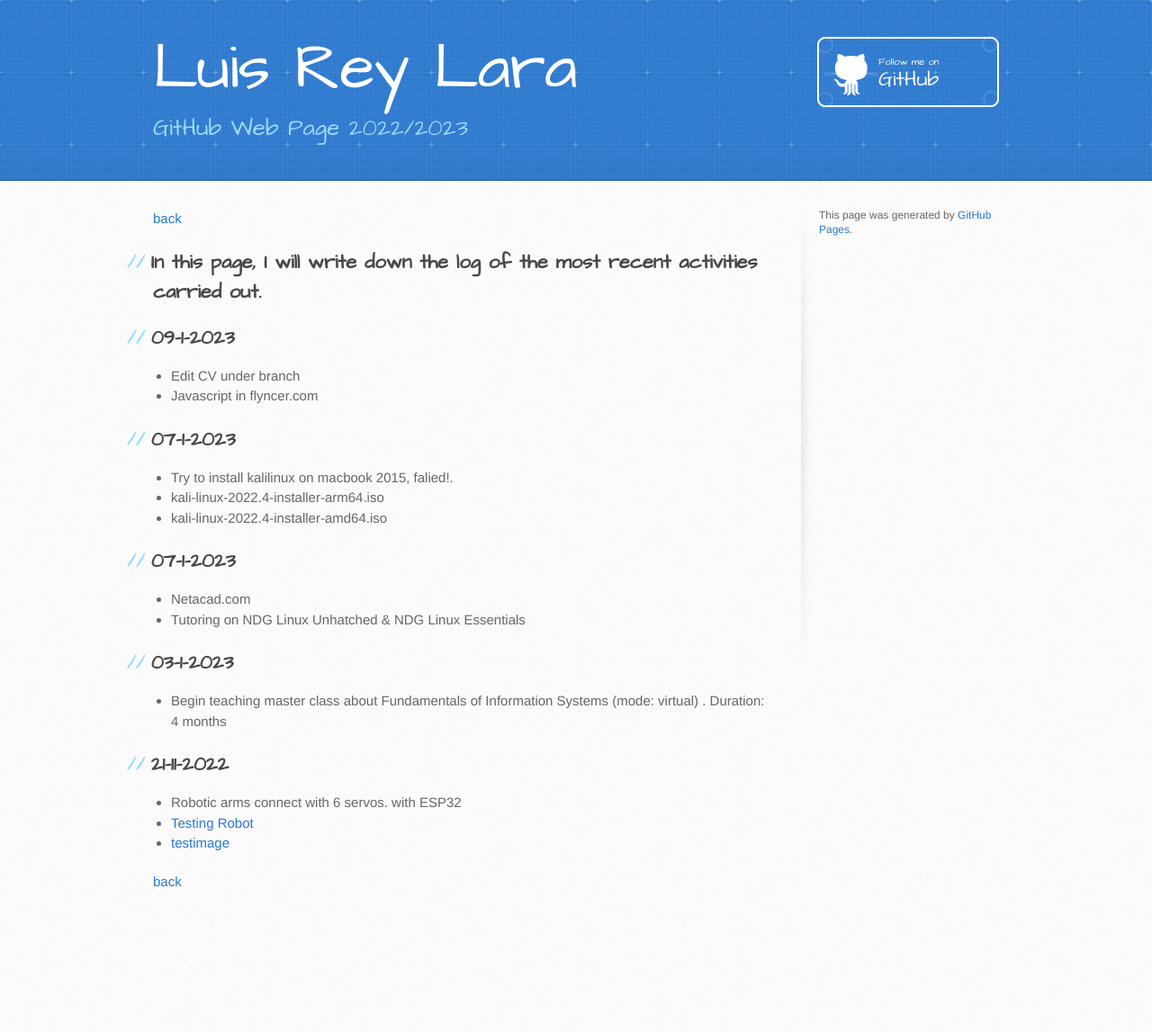
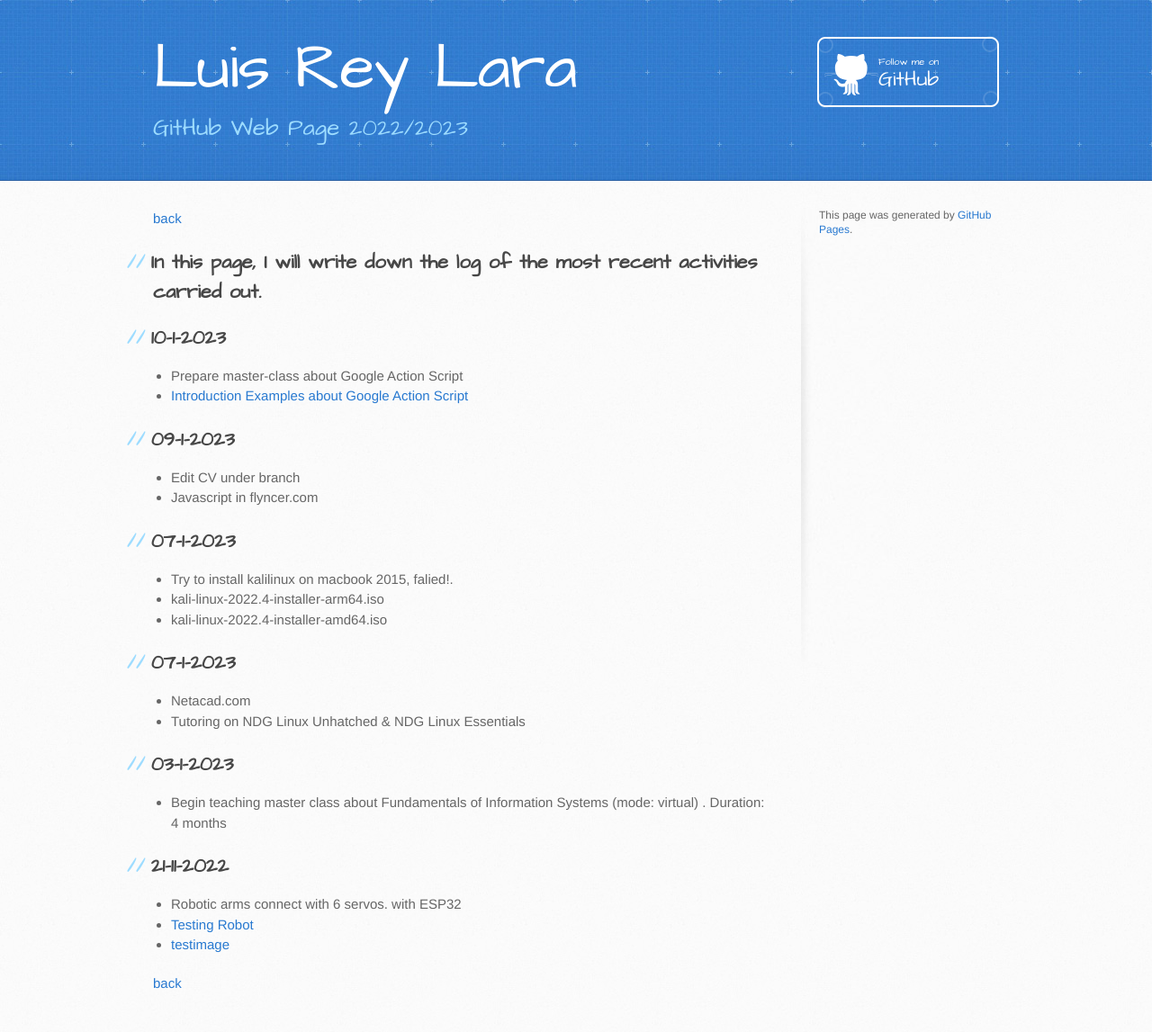
Before and after one commit to luisreylara/luisreylara.github.io, a Jekyll site: the page built from docs/another-page.md, in a window 1280 px wide. Shown: the whole page at 90% size. Built offline with Jekyll 4.4.1, drawn with Linux system fonts in a browser that asks for light colours; before the commit the page ends 1034 px from its top, so only the background shows below that.

Commit message:
Update another-page.md

```diff
--- a/docs/another-page.md
+++ b/docs/another-page.md
@@ -4,6 +4,10 @@ layout: default
 [back](./)
 
 ## In this page, I will write down the log of the most recent activities carried out.
+
+## 10-1-2023
+* Prepare master-class about Google Action Script
+* [Introduction Examples about Google Action Script ](https://github.com/luisreylara/GAS_Google_Apps_Script)
 
 ## 09-1-2023
 * Edit CV under branch
```
